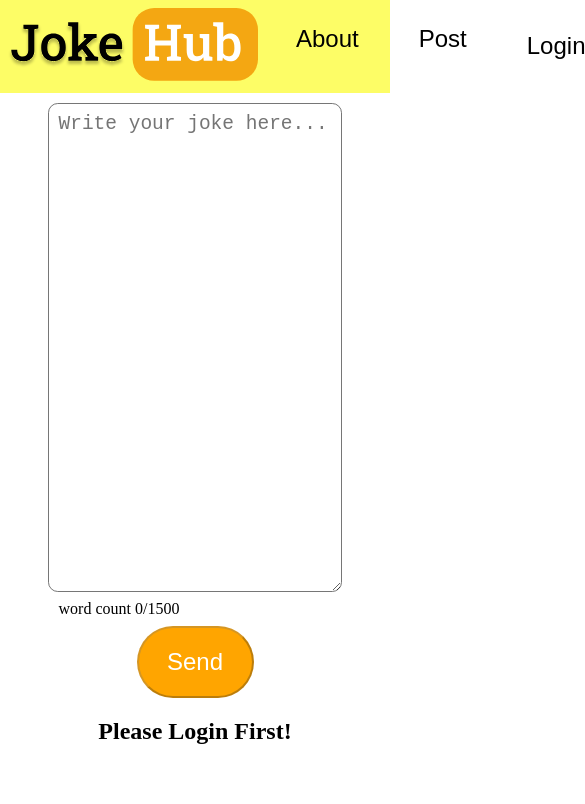
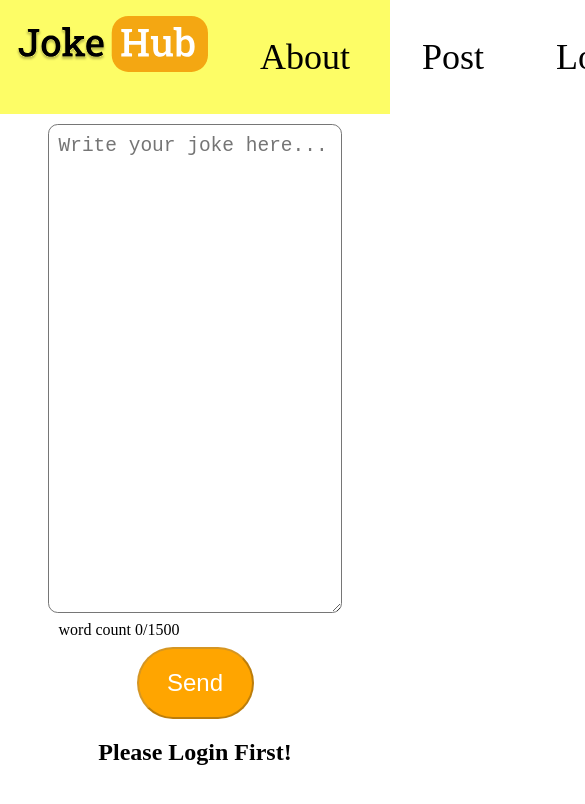
Before and after one commit to SamTech37/jokehub, a React (Create React App) app: page /post in a window 390 px wide. Shown: the top 804 px of the page, 585 px wide, since content can reach past the window. Built offline with nearby package versions, Linux system fonts and the light colour scheme; no server answers; the database is empty.

Commit message:
sideNav for phone users

```diff
--- a/package.json
+++ b/package.json
@@ -10,8 +10,8 @@
     "firebase": "^9.3.0",
     "immer": "^9.0.7",
     "react": "^17.0.2",
+    "react-device-detect": "^2.1.2",
     "react-dom": "^17.0.2",
-    "react-icons": "^4.3.1",
     "react-router": "^6.0.2",
     "react-router-dom": "^6.0.2",
     "react-scripts": "^4.0.3",
--- a/src/Components/NavBar.js
+++ b/src/Components/NavBar.js
@@ -1,17 +1,25 @@
-import React from "react";
+import React, { useState } from "react";
 import styled from "styled-components";
-import { BiLogInCircle, BiLogOutCircle } from "react-icons/bi";
 import icon from "../assets/icon.svg";
-
+import { BrowserView, MobileView } from "react-device-detect";
 import { Link, NavLink } from "react-router-dom";
-const Nav = styled.div`
+const MobileNav = styled.div`
   background: #fdfd66;
-  height: 20%;
+  height: 15%;
   width: 100%;
   display: flex;
   flex-direction: row;
-  button {
-    margin: 1em;
+
+  img {
+    max-width: 12em;
+    min-width: 5em;
+    margin: 0.5em;
+    height: auto;
+    justify-self: center;
+  }
+  .openbtn {
+    margin: auto;
+    height: 2em;
     background: transparent;
     font-size: 1.5em;
     border-width: 0;
@@ -19,30 +27,129 @@ const Nav = styled.div`
       color: #0000005c;
     }
   }
+  .drawerNav {
+    //props should be passed like in react
+    width: 100%;
+    height: ${(props) => (props.open ? "100%" : "0")};
+    position: fixed;
+    z-index: 1;
+    top: 0;
+    left: 0;
+    background-color: rgb(0, 0, 0);
+    background-color: rgba(0, 0, 0, 0.9);
+    overflow-y: hidden;
+    transition: 0.5s;
+    a {
+      padding: 8px;
+      text-decoration: none;
+      font-size: 36px;
+      color: #fff;
+      display: block;
+      transition: 0.3s;
+      &:hover {
+        opacity: 0.5;
+      }
+    }
+  }
+  .drawerNav-content {
+    position: relative;
+    top: 25%;
+    width: 100%;
+    text-align: center;
+    margin-top: 30px;
+  }
+  .closebtn {
+    position: absolute;
+    top: 20px;
+    right: 45px;
+    font-size: 60px;
+    color: white;
+  }
+
+  @media screen and (max-height: 450px) {
+    //resize the drawer responsively
+    .drawerNav a {
+      font-size: 20px;
+    }
+    .closebtn {
+      font-size: 40px;
+      top: 15px;
+      right: 35px;
+    }
+  }
+`;
+const Nav = styled.div`
+  background: #fdfd66;
+  height: 15%;
+  width: 100%;
+  display: flex;
+  flex-direction: row;
   img {
-    max-width: 250px;
-    min-width: 150px;
-    margin: 0.5em;
+    max-width: 12em;
+    min-width: 5em;
+    margin: 1em;
     height: auto;
+    justify-self: center;
+  }
+  .NavContent {
+    display: flex;
+    flex-direction: row;
+    a {
+      padding: 1em;
+      text-decoration: none;
+      font-size: 36px;
+      color: black;
+      display: block;
+      transition: 0.3s;
+      &:hover {
+        opacity: 0.5;
+      }
+    }
   }
 `;
 export default function NavBar({ signIn, signOut, signed }) {
-  const handleClick = () => {
+  const [drawerOpen, setDrawerOpen] = useState(false);
+  const handleAuth = () => {
     if (signed) return signOut();
     return signIn();
   };
+
   return (
-    <Nav>
-      <NavLink to="/">
-        <img src={icon} alt="wut" />
-      </NavLink>
-      <Link to="/about">
-        <button>About</button>
-      </Link>
-      <Link to="/post">
-        <button>Post</button>
-      </Link>
-      <button onClick={handleClick}>{signed ? "Logout" : "Login"}</button>
-    </Nav>
+    <div>
+      <BrowserView>
+        <Nav>
+          <NavLink to="/">
+            <img src={icon} alt="wut" />
+          </NavLink>
+          <div className="NavContent">
+            <Link to="/about">About</Link>
+            <Link to="/post">Post</Link>
+            <a onClick={handleAuth}>{signed ? "Logout" : "Login"}</a>
+          </div>
+        </Nav>
+      </BrowserView>
+      <MobileView>
+        <MobileNav open={drawerOpen}>
+          <NavLink to="/">
+            <img src={icon} alt="home" />
+          </NavLink>
+
+          <button className="openbtn" onClick={() => setDrawerOpen(true)}>
+            &#9776;
+          </button>
+
+          <div className="drawerNav">
+            <a className="closebtn" onClick={() => setDrawerOpen(false)}>
+              Close
+            </a>
+            <div className="drawerNav-content">
+              <Link to="/about">About</Link>
+              <Link to="/post">Post</Link>
+              <a onClick={handleAuth}>{signed ? "Logout" : "Login"}</a>
+            </div>
+          </div>
+        </MobileNav>
+      </MobileView>
+    </div>
   );
 }
```
Also changed, not shown: 1 other file (tests, documents, lock files or other folders).
